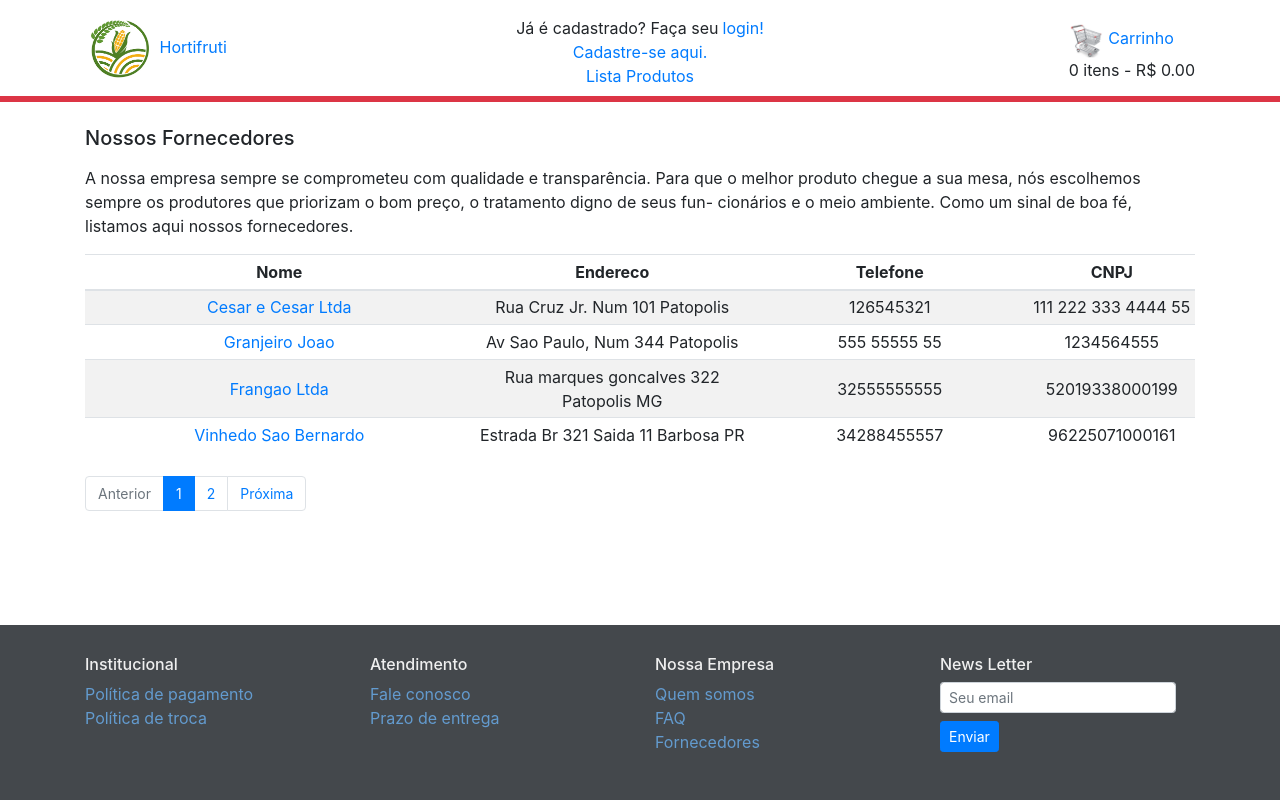
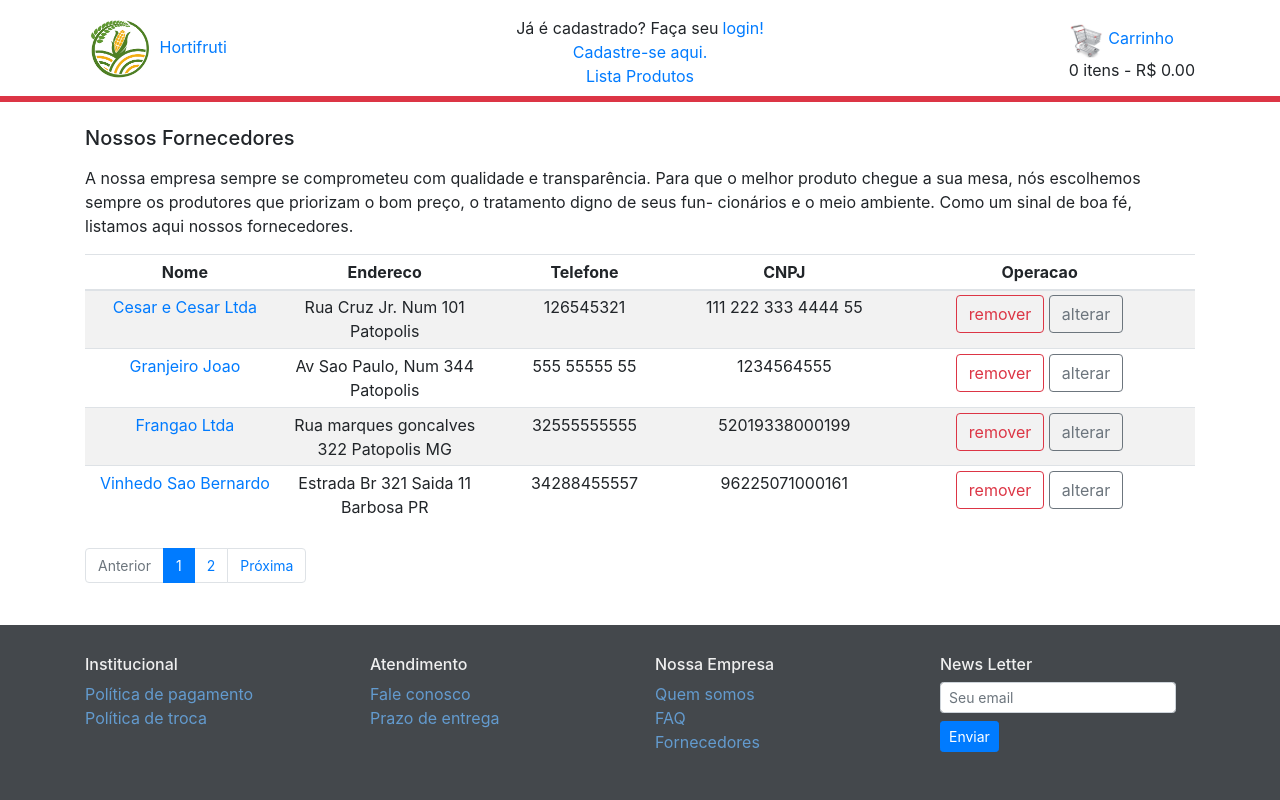
Before and after one commit to LucasBR96/CURSO-DJANGO, a Django app: page /fornecedor/lista_fornecedor/ in a window 1280 px wide. Run offline with Django 3.2, Linux system fonts and the light colour scheme; data comes from the database, SQL or seed files in the repository; both versions use the stored data as it was after the commit; some libraries are stand-ins or nearby versions.

Commit message:
tenho umas besteiras para resolver

```diff
--- a/carrinho/templates/carrinho/lista_produtos.html
+++ b/carrinho/templates/carrinho/lista_produtos.html
@@ -70,7 +70,7 @@
                                     value = "Comprar">
                         </div>
                     </div>
-                </div>
+                </div>,
                 {% endfor %}
             </div>
         </div>
--- a/fornecedor/forms.py
+++ b/fornecedor/forms.py
@@ -62,6 +62,7 @@ def valida_nome_endr( nome_str ):
 
 
 class FornecedorForm( forms.ModelForm ):
+
 
     class Meta:
         model = Fornecedor
@@ -137,3 +138,6 @@ class FornecedorForm( forms.ModelForm ):
             return nome_str
 
         raise forms.ValidationError( 'Nome invalido: Apenas letras, números e espaços')
+
+class FornecedorSelect( forms.ModelForm ):
+    pass
--- a/fornecedor/templates/fornecedor/lista_forn.html
+++ b/fornecedor/templates/fornecedor/lista_forn.html
@@ -19,28 +19,40 @@
 
    <table style='width:100%'
           class='table table-striped table-sm table-responsive mb-4'>
-      <thead>
+      <thead style='width:100%' >
          <tr class = 'text-center'>
-            <th style = "witdh: 25%" >Nome</th>
-            <th style = "witdh: 25%" >Endereco</th>
-            <th style = "witdh: 25%" >Telefone</th>
-            <th style = "witdh: 25%" >CNPJ</th>
+            <th scope="col" style = "display: none;">#</th>
+            <th scope="col" style = "width: 18%;">Nome</th>
+            <th scope="col" style = "width: 18%;">Endereco</th>
+            <th scope="col" style = "width: 18%;">Telefone</th>
+            <th scope="col" style = "width: 18%;">CNPJ</th>
+            <th scope="col" style = "width: 28%;">Operacao</th>
          </tr>
       </thead>
       <tbody>
          {% for fornec in forn %}
-            <tr>
-               <td width="35%" class="text-center align-middle">
+            <tr class = "text-center">
+               <th scope="col" style = "display: none;">{{ fornec.id }}</th>
+               <td>
                   <a href = "#" id = "{{fornec.Nome}}" >{{fornec.Nome}}</a>
                </td>
-               <td width="25%" class="text-center align-middle">
+               <td>
                   {{fornec.Endereco}}
                </td>
-               <td width="25%" class="text-center align-middle">
+               <td>
                   {{fornec.Telefone}}
                </td>
-               <td style = "{ width : 30%}" class="text-center align-middle">
+               <td>
                   {{fornec.CNPJ}}
+               </td>
+               <td class = "alter-col" colspan = "2">
+
+                  {% csrf_token %}
+                  <form class = "remove-forn" method = "POST" action = "../remover_forn">
+                  </form>
+
+                  <form class = "alterar-forn" method = "GET" action = "../alterar_forn">
+                  </form>
                </td>
             </tr>
          {% endfor %}
@@ -74,5 +86,61 @@
          </ul>
       {% endif %}
    </div>
+{% endblock %}
 
+{% block domready %}
+
+   <script>
+
+      $( document ).ready( function(){
+
+         $( "td.alter-col" ).each( function(){
+
+            let top = $( this ).parent();
+            let id  = $( top ).find( "th" ).text();
+            console.log( id );
+
+            $( this ).find( "form" ).each( function(){
+
+               $( this ).append( `
+                  <input name = "forn_id" value = "${ id }">
+               `);
+
+               $( this ).addClass( "d-none" );
+            });
+
+            $( this ).append( `
+               <button class = " btn btn-del btn-outline-danger">
+                  remover
+               </button>
+            ` );
+            let m = $( this ).find( ".btn-del" )
+            let n = $( this ).find( ".remove-forn" )
+            $( m ).insertAfter( n );
+
+            $( this ).append( `
+               <button class = " btn btn-alter btn-outline-secondary">
+                  alterar
+               </button>
+            ` );
+            m = $( this ).find( ".btn-alter" )
+            n = $( this ).find( ".alterar-forn" )
+            $( m ).insertAfter( n );
+         })
+
+         $( ".btn-del" ).click( function(){
+
+            let form = $( this ).prev();
+            url = $( form ).attr( "action" );
+            console.log( url );
+
+            data = $( form ).serializeArray();
+            console.log( data );
+
+            $.post( url , data , function(){
+            })
+         })
+
+      })
+   </script>
 {% endblock %}
--- a/fornecedor/urls.py
+++ b/fornecedor/urls.py
@@ -4,5 +4,6 @@ from fornecedor import views
 app_name = 'fornecedor'
 urlpatterns = [
     path('lista_fornecedor/', views.lista_fornecedor, name='lista_fornecedor'),
-    path('cadastra_fornecedor/', views.cadastra_fornecedor, name='cadastra_fornecedor')
+    path('cadastra_fornecedor/', views.cadastra_fornecedor, name='cadastra_fornecedor'),
+    path('remover_forn/', views.remover_forn , name = 'remover_forn')
 ]
--- a/fornecedor/views.py
+++ b/fornecedor/views.py
@@ -2,8 +2,12 @@ import fornecedor
 from django.core.paginator import Paginator
 from django.shortcuts import render
 from fornecedor.models import Fornecedor
-from fornecedor.forms import FornecedorForm
+from fornecedor.forms import FornecedorForm , FornecedorSelect
 from django.contrib import messages
+
+def remover_forn( request ):
+    pass
+
 
 def lista_fornecedor(request):
     lista_de_fornecedores = Fornecedor.objects.all()
--- a/templates/base.html
+++ b/templates/base.html
@@ -16,6 +16,7 @@
         {% endblock %}
     </style>
 </head>
+
 <body class="barra">
 
     <div class="container mt-3 mb-2">
@@ -145,13 +146,8 @@
     <script src="{% static 'js/popper.js' %}"></script>
     <script src="{% static 'js/bootstrap.js' %}"></script>
     <script src="{% static 'js/script.js' %}"></script>
-    <script>
-        $(document).ready(function(){
+    {% block domready %}
+    {% endblock %}
 
-            {% block domready %}
-
-            {% endblock %}
-        });
-    </script>
 </body>
 </html>
```
Also changed, not shown: db.sqlite3.
